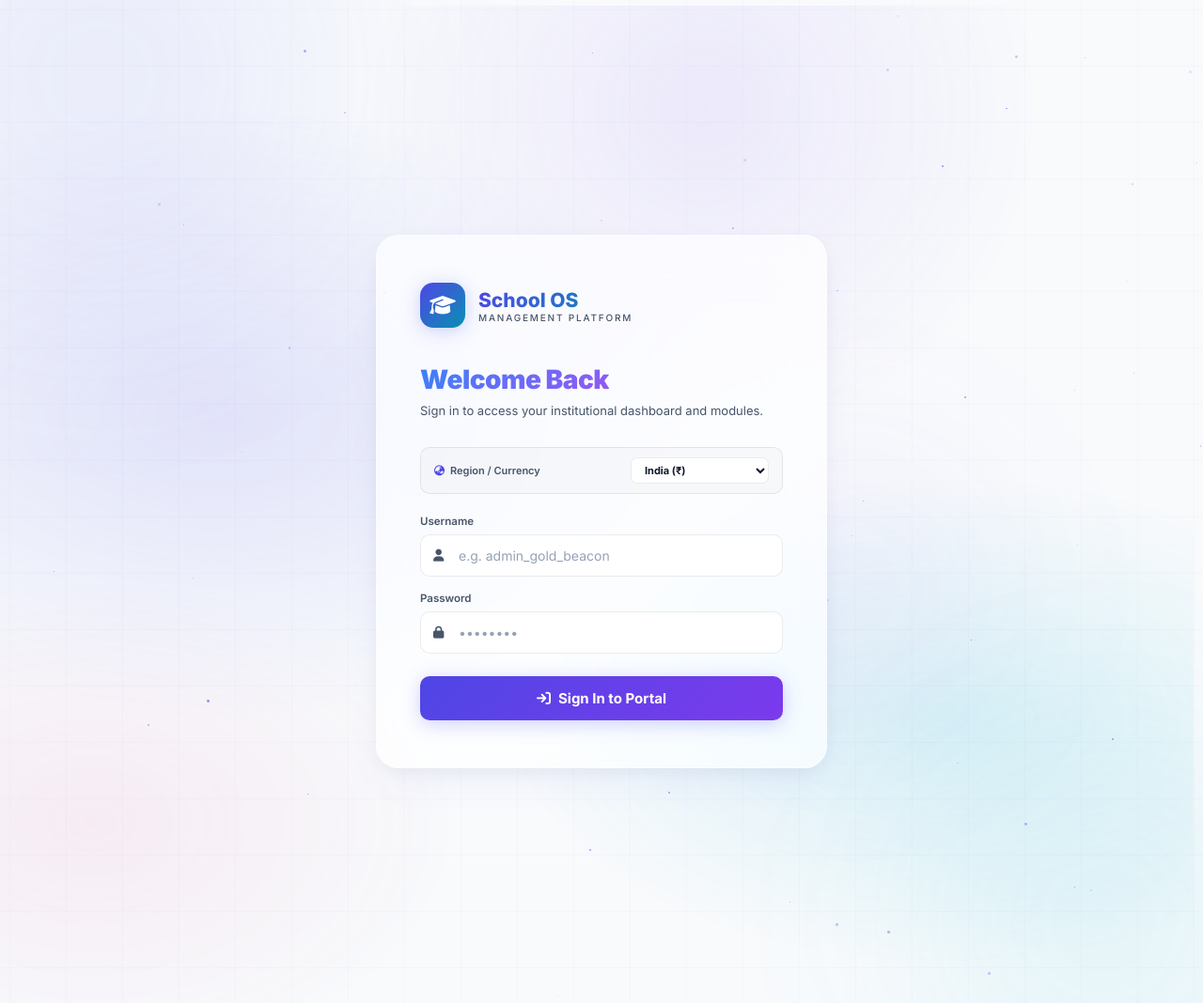
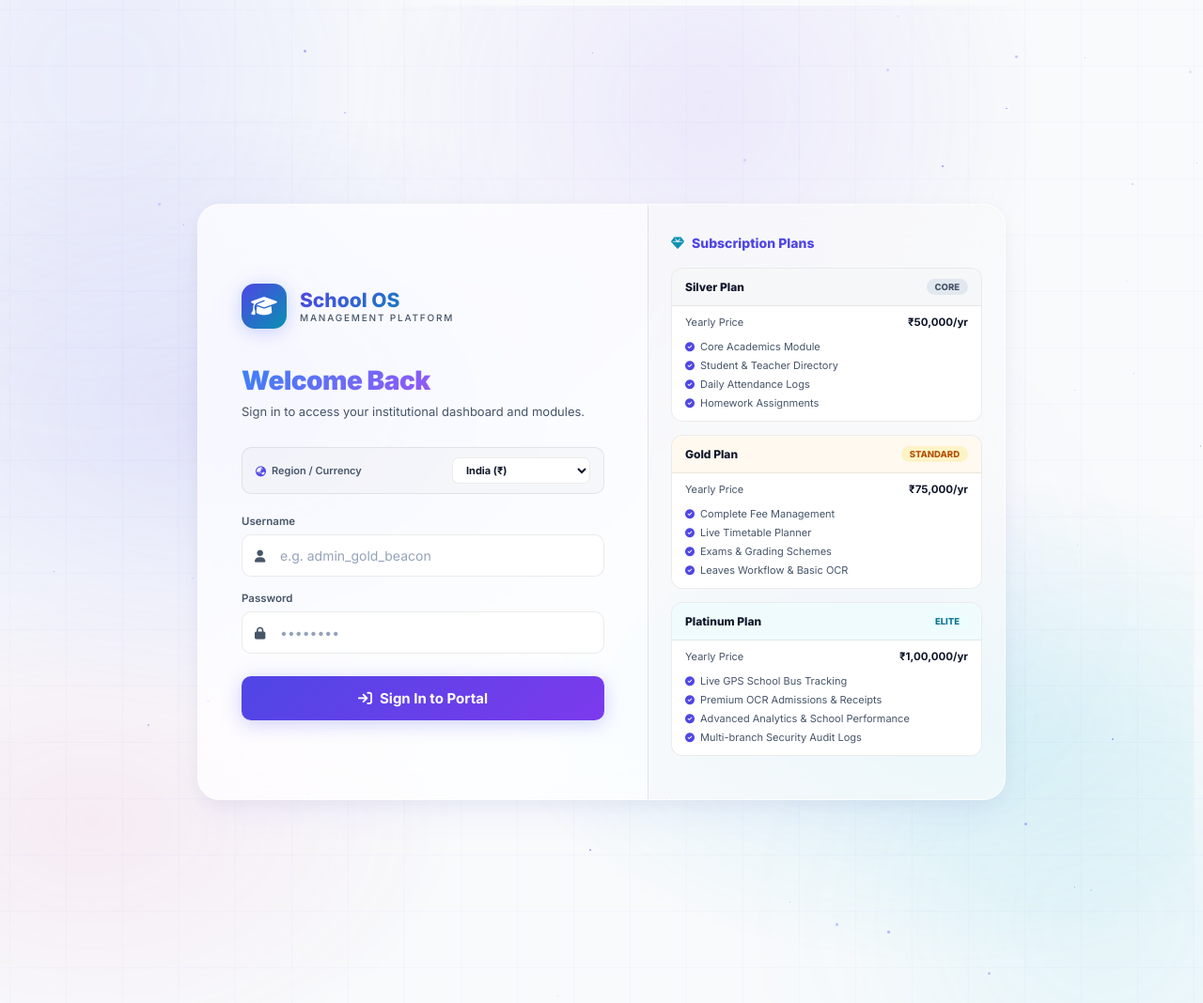
Before and after one commit to ashishkumarkasani21-create/school-os, a Django app: page / in a window 1280 px wide. Shown: the whole page at 94% size. Run offline with Django 5.2, Linux system fonts and the light colour scheme.

Commit message:
style: Restore Silver, Gold, and Platinum plans details to the login side panel without quick-fill demo pills

```diff
--- a/templates/accounts/login.html
+++ b/templates/accounts/login.html
@@ -85,7 +85,7 @@
         /* ── Card ── */
         .login-wrapper {
             position:relative; z-index:10;
-            display:flex; max-width:480px; width:100%;
+            display:flex; max-width:860px; width:100%;
             background:rgba(255,255,255,0.72);
             backdrop-filter:blur(28px) saturate(180%);
             -webkit-backdrop-filter:blur(28px) saturate(180%);
@@ -196,7 +196,48 @@
             margin-bottom:16px; display:flex; align-items:center; gap:8px;
         }
 
-        /* No demo panel */
+        /* ── Plans Panel ── */
+        .plans-side {
+            width:380px; flex-shrink:0;
+            background:rgba(0,0,0,0.015); border-left:1px solid var(--border);
+            padding:32px 24px; display:flex; flex-direction:column;
+            overflow-y:auto; max-height:640px;
+        }
+        .plans-hdr { font-size:14px; font-weight:800; margin-bottom:18px; display:flex; align-items:center; gap:8px; color:var(--primary); }
+        .plans-hdr i { color:var(--accent); }
+
+        .plan-card {
+            margin-bottom:14px; border-radius:12px; border:1px solid var(--border);
+            background:#ffffff; overflow:hidden; transition:transform 0.2s, box-shadow 0.2s;
+        }
+        .plan-card:hover { transform: translateY(-1px); box-shadow: 0 4px 12px rgba(0,0,0,0.03); }
+        .plan-header { display:flex; align-items:center; justify-content:space-between; padding:11px 14px; font-size:12px; font-weight:700; border-bottom:1px solid var(--border); }
+        .plan-name { color:var(--text); font-weight:800; }
+        .plan-badge { font-size:9.5px; padding:3px 9px; border-radius:20px; font-weight:800; text-transform:uppercase; }
+
+        .plan-silver .plan-header { background:rgba(100,116,139,0.06); }
+        .badge-silver { background:#e2e8f0; color:#475569; }
+        .plan-gold .plan-header { background:rgba(245,158,11,0.06); }
+        .badge-gold { background:#fef3c7; color:#b45309; }
+        .plan-platinum .plan-header { background:rgba(6,182,212,0.06); }
+        .badge-platinum { background:#ecfeff; color:#0e7490; }
+
+        .plan-price { font-size:11.5px; font-weight:700; color:var(--text); }
+
+        .plan-features { padding:10px 14px 12px; list-style:none; }
+        .plan-features li { font-size:11px; color:var(--text-muted); margin-bottom:6px; display:flex; align-items:center; gap:6px; }
+        .plan-features li:last-child { margin-bottom:0; }
+        .plan-features li i { font-size:10px; color:var(--primary); }
+
+        @media(max-width:768px){
+            .login-wrapper{flex-direction:column;max-width:480px}
+            .plans-side{width:100%;max-height:none;border-left:none;border-top:1px solid var(--border)}
+            .form-side{padding:36px 28px}
+        }
+        @media(max-width:420px){
+            .form-side{padding:28px 18px}
+            .plans-side{padding:22px 18px}
+        }
     </style>
 </head>
 <body>
@@ -268,7 +309,69 @@
                     <i class="fa-solid fa-arrow-right-to-bracket" style="margin-right:8px"></i>Sign In to Portal
                 </button>
             </form>
-        </div>    </div>
+        </div>
+
+        <!-- Right Side: Subscription Plans -->
+        <div class="plans-side">
+            <div class="plans-hdr">
+                <i class="fa-solid fa-gem"></i> Subscription Plans
+            </div>
+
+            <!-- Silver Plan -->
+            <div class="plan-card plan-silver">
+                <div class="plan-header">
+                    <span class="plan-name">Silver Plan</span>
+                    <span class="plan-badge badge-silver">Core</span>
+                </div>
+                <div style="padding:10px 14px 2px; display:flex; justify-content:space-between; align-items:center;">
+                    <span style="font-size:11px; color:var(--text-muted);">Yearly Price</span>
+                    <span class="plan-price">{{ active_currency.symbol }}{{ active_currency.silver }}/yr</span>
+                </div>
+                <ul class="plan-features">
+                    <li><i class="fa-solid fa-circle-check"></i> Core Academics Module</li>
+                    <li><i class="fa-solid fa-circle-check"></i> Student & Teacher Directory</li>
+                    <li><i class="fa-solid fa-circle-check"></i> Daily Attendance Logs</li>
+                    <li><i class="fa-solid fa-circle-check"></i> Homework Assignments</li>
+                </ul>
+            </div>
+
+            <!-- Gold Plan -->
+            <div class="plan-card plan-gold">
+                <div class="plan-header">
+                    <span class="plan-name">Gold Plan</span>
+                    <span class="plan-badge badge-gold">Standard</span>
+                </div>
+                <div style="padding:10px 14px 2px; display:flex; justify-content:space-between; align-items:center;">
+                    <span style="font-size:11px; color:var(--text-muted);">Yearly Price</span>
+                    <span class="plan-price">{{ active_currency.symbol }}{{ active_currency.gold }}/yr</span>
+                </div>
+                <ul class="plan-features">
+                    <li><i class="fa-solid fa-circle-check"></i> Complete Fee Management</li>
+                    <li><i class="fa-solid fa-circle-check"></i> Live Timetable Planner</li>
+                    <li><i class="fa-solid fa-circle-check"></i> Exams & Grading Schemes</li>
+                    <li><i class="fa-solid fa-circle-check"></i> Leaves Workflow & Basic OCR</li>
+                </ul>
+            </div>
+
+            <!-- Platinum Plan -->
+            <div class="plan-card plan-platinum">
+                <div class="plan-header">
+                    <span class="plan-name">Platinum Plan</span>
+                    <span class="plan-badge badge-platinum">Elite</span>
+                </div>
+                <div style="padding:10px 14px 2px; display:flex; justify-content:space-between; align-items:center;">
+                    <span style="font-size:11px; color:var(--text-muted);">Yearly Price</span>
+                    <span class="plan-price">{{ active_currency.symbol }}{{ active_currency.platinum }}/yr</span>
+                </div>
+                <ul class="plan-features">
+                    <li><i class="fa-solid fa-circle-check"></i> Live GPS School Bus Tracking</li>
+                    <li><i class="fa-solid fa-circle-check"></i> Premium OCR Admissions & Receipts</li>
+                    <li><i class="fa-solid fa-circle-check"></i> Advanced Analytics & School Performance</li>
+                    <li><i class="fa-solid fa-circle-check"></i> Multi-branch Security Audit Logs</li>
+                </ul>
+            </div>
+        </div>
+    </div>
 
     <script>
         // Twinkling star field
```
